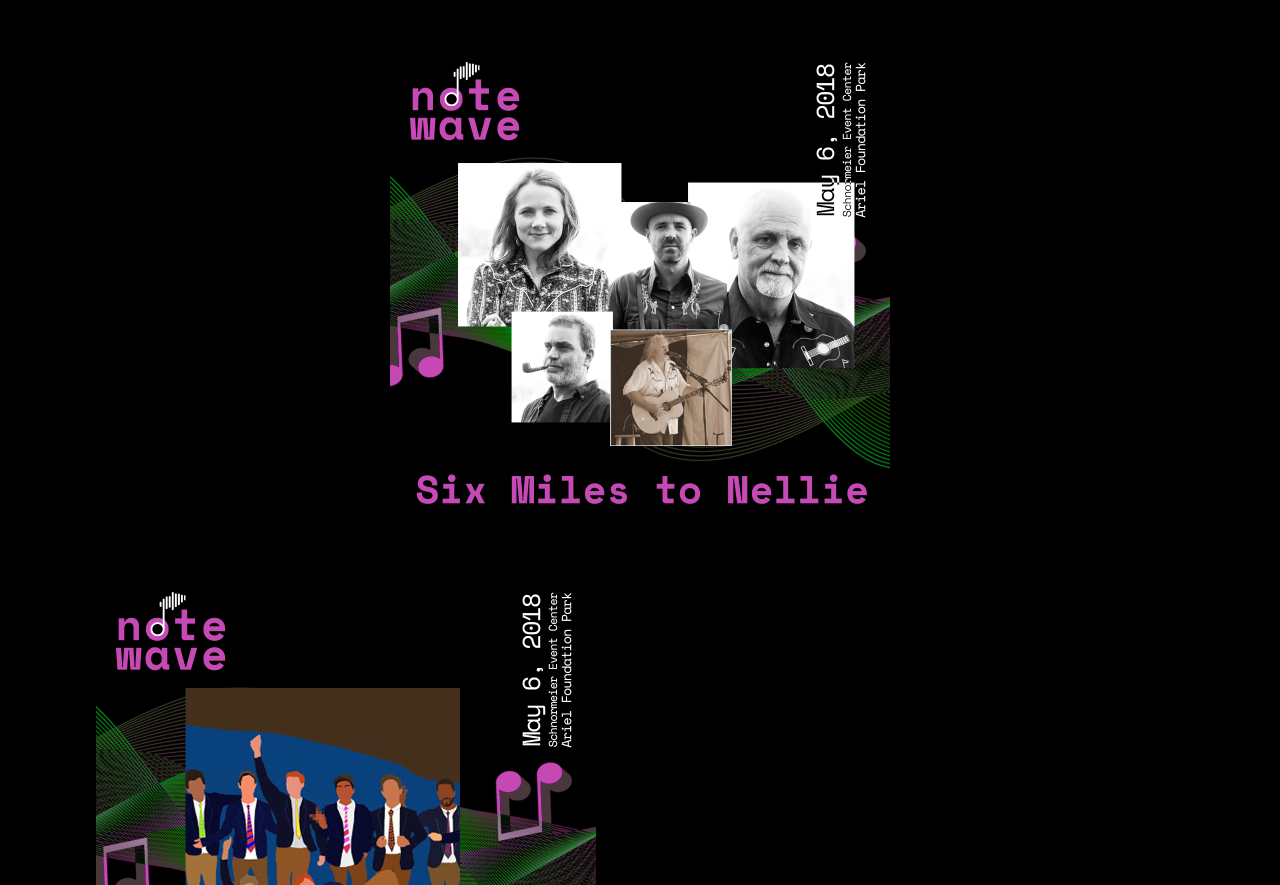
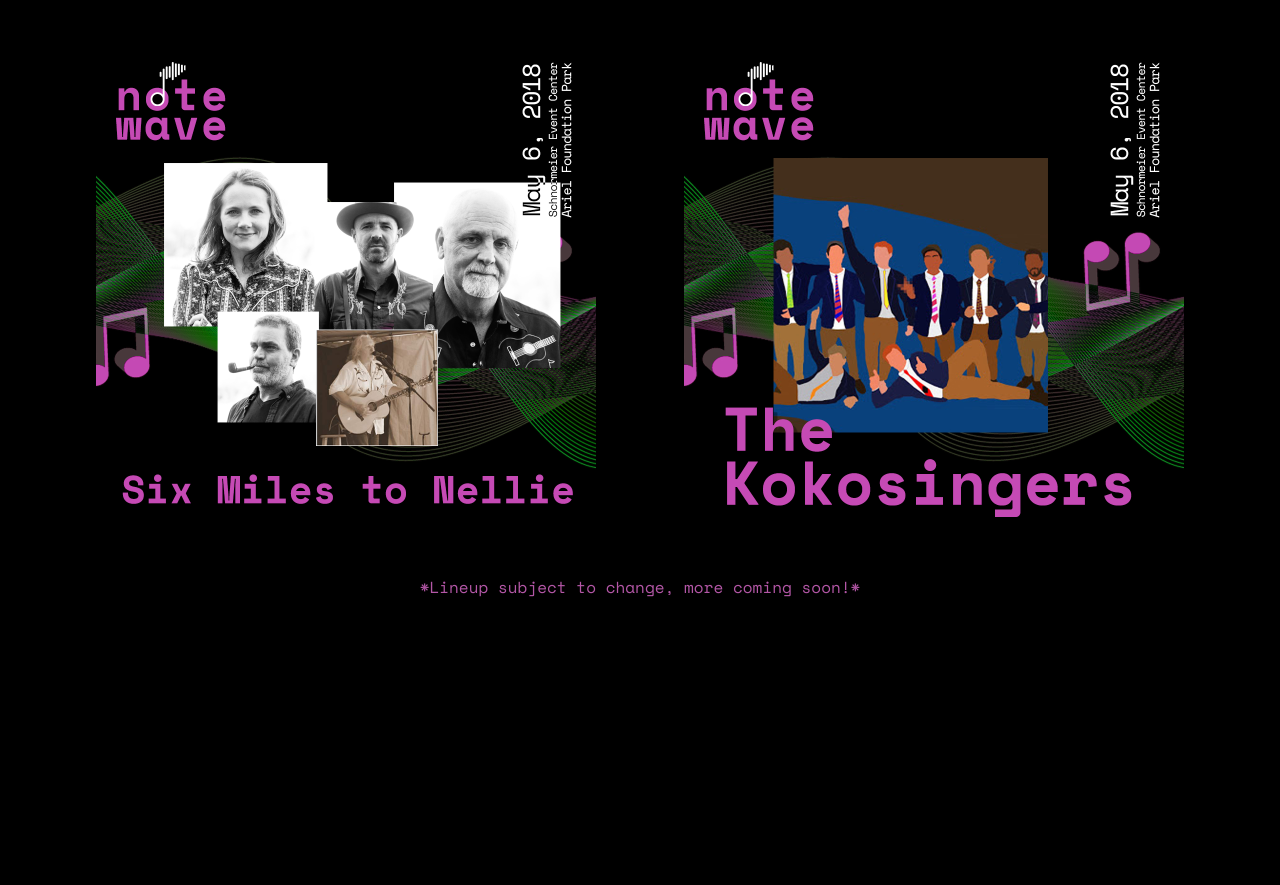
Before and after one commit to milesshebar/notewavefest.com, a plain HTML site: page lineup/index.html in a window 1280 px wide. Shown: the part 67-952 px from the top of the page. After the commit the page ends 800 px from the top, so only its background shows below. Drawn offline with nearby package versions, Linux system fonts and the light colour scheme.

Commit message:
fix spacing

```diff
--- a/lineup/index.html
+++ b/lineup/index.html
@@ -102,17 +102,18 @@
 
           <div class="columns">
 
-            <div class="column is-3 has-text-centered">
 
-            </div>
-
-          <!--  <div class="column is-4 has-text-centered">
-              <img class="" src="../_img/sgr.jpg" height="500px" width="500px">
-            </div>
--->
             <div class="column is-6 has-text-centered">
               <img class="" src="../_img/sixmiles.jpg" height="500px" width="500px">
             </div>
+            <div class="column is-6 has-text-centered">
+             <img class="" src="../_img/kokes.jpg" height="500px" width="500px">
+           </div>
+
+           <!--  <div class="column is-4 has-text-centered">
+               <img class="" src="../_img/sgr.jpg" height="500px" width="500px">
+             </div>
+ -->
 
     <!--           <div class="column is-4 has-text-centered">
               <img class="" src="../_img/jermposter.jpg" height="500px" width="500px">
@@ -124,10 +125,6 @@
 
           <div class="columns is-vcentered">
 
-
-             <div class="column is-6 has-text-centered">
-              <img class="" src="../_img/kokes.jpg" height="500px" width="500px">
-            </div>
 
       <!--      <div class="column is-4 has-text-centered">
               <img class="" src="../_img/millyposter.jpg" height="500px" width="500px">
```
